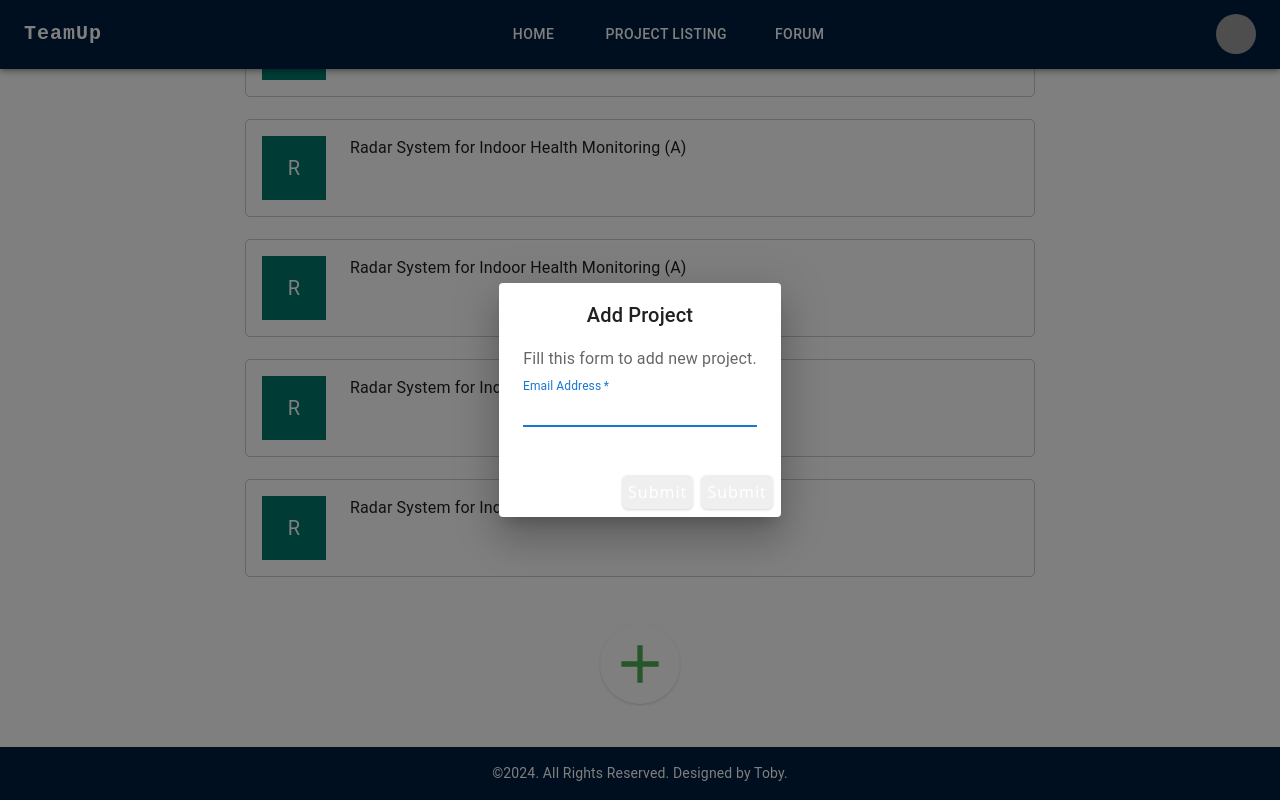
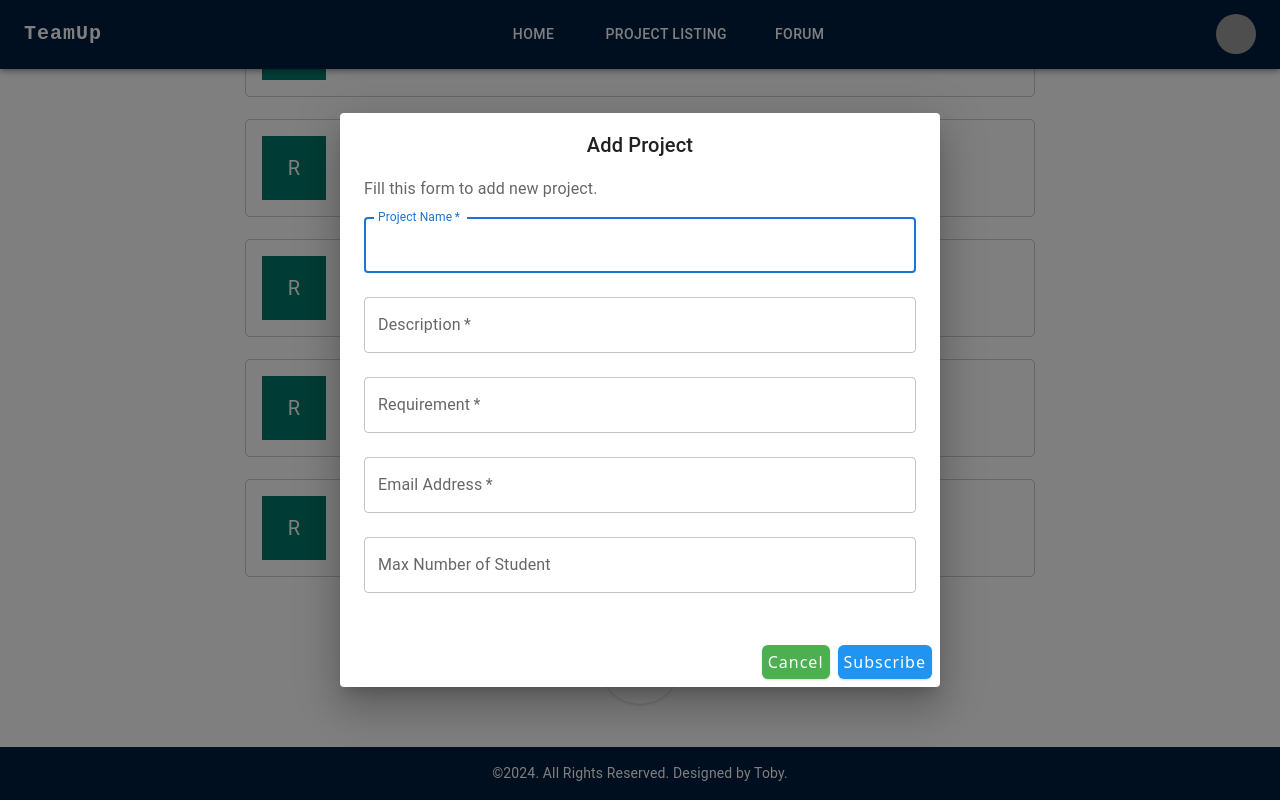
Before and after one commit to L-Qichen/team-up, a React (Vite) app: page /my-projects in a window 1280 px wide. Both pictures are taken after a click on the button 640 px from the left and 832 px from the top of the page. Shown: the part 169-969 px from the top of the page. Built offline with nearby package versions, Linux system fonts and the light colour scheme; grey boxes are pictures that could not be loaded.

Commit message:
AddProjectDialog component done

```diff
--- a/src/components/AddProjectDialog.jsx
+++ b/src/components/AddProjectDialog.jsx
@@ -6,6 +6,7 @@ import DialogContent from '@mui/material/DialogContent';
 import DialogContentText from '@mui/material/DialogContentText';
 import DialogTitle from '@mui/material/DialogTitle';
 import { Button } from '.'
+import '../assets/css/Button.css'
 
 const AddProjectDialog = ({ open, onClose }) => {
 
@@ -20,8 +21,7 @@ const AddProjectDialog = ({ open, onClose }) => {
             event.preventDefault();
             const formData = new FormData(event.currentTarget);
             const formJson = Object.fromEntries(formData.entries());
-            const email = formJson.email;
-            console.log(email);
+            console.log(formJson);
             onClose();
           },
         }}
@@ -34,18 +34,62 @@ const AddProjectDialog = ({ open, onClose }) => {
           <TextField
             autoFocus
             required
-            margin="dense"
-            id="name"
+            margin="normal"
+            id="outlined-required"
+            name="Project Name"
+            label="Project Name"
+            type="text"
+            fullWidth
+          />
+          <TextField
+            required
+            margin="normal"
+            id="outlined-required"
+            name="Description"
+            label="Description"
+            type="text"
+            fullWidth
+          />
+          <TextField
+            required
+            margin="normal"
+            id="outlined-required"
+            name="Requirement"
+            label="Requirement"
+            type="text"
+            fullWidth
+          />
+          <TextField
+            required
+            margin="normal"
+            id="outlined-required"
             name="email"
             label="Email Address"
             type="email"
             fullWidth
-            variant="standard"
+          />
+          <TextField
+            margin="normal"
+            id="outlined-required"
+            name="Max Number of Student"
+            label="Max Number of Student"
+            type="number"
+            fullWidth
           />
         </DialogContent>
         <DialogActions>
-          <Button onClick={onClose}>Cancel</Button>
-          <Button type="submit">Subscribe</Button>
+          <button
+            className="btn green-btn"
+            type="button"
+            onClick={onClose}
+          >
+            Cancel
+          </button>
+          <Button
+            text="Subscribe"
+            buttonStyle="blue-btn"
+            type="submit"
+          />
         </DialogActions>
       </Dialog>
     </>
```
